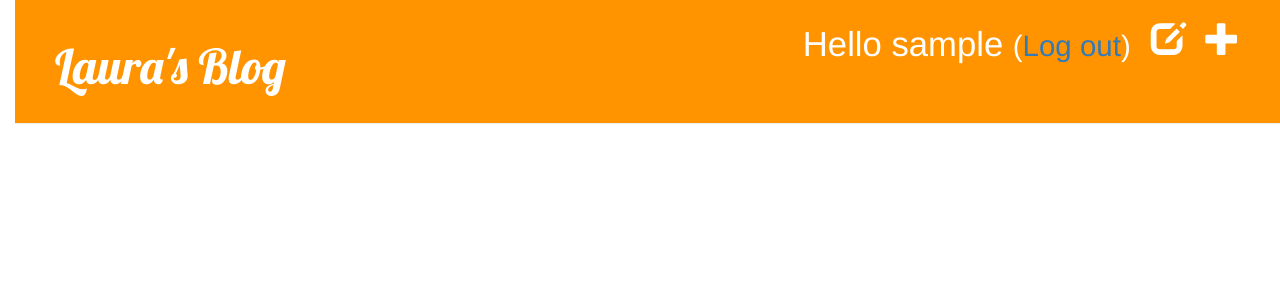
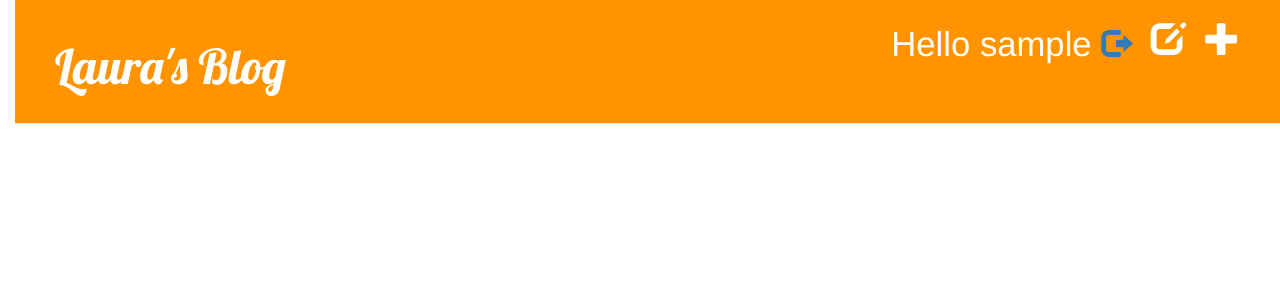
Before and after one commit to laucv/my-first-blog, a Django app: a page that uses blog/templates/blog/base.html in a window 1280 px wide. Shown: the top 300 px of the page. Run offline with Django 3.2, Linux system fonts and the light colour scheme; the visitor is signed in with stand-in values (Sample User, id 1); data that the repository does not hold is empty; some libraries are stand-ins or nearby versions.

Commit message:
actualizacion iconos login, logout

```diff
--- a/blog/forms.py
+++ b/blog/forms.py
@@ -7,6 +7,7 @@ class PostForm(forms.ModelForm):
     class Meta:
         model = Post
         fields = ('title', 'text',)
+
 class CommentForm(forms.ModelForm):
 
     class Meta:
--- a/blog/templates/blog/base.html
+++ b/blog/templates/blog/base.html
@@ -12,9 +12,9 @@
         {% if user.is_authenticated %}
           <a href="{% url 'post_new' %}" class="top-menu"><span class="glyphicon glyphicon-plus"></span></a>
           <a href="{% url 'post_draft_list' %}" class="top-menu"><span class="glyphicon glyphicon-edit"></span></a>
-          <p class="top-menu">Hello {{ user.username }} <small>(<a href="{% url 'logout' %}">Log out</a>)</small></p>
+          <p class="top-menu">Hello {{ user.username }} <small><a href="{% url 'logout' %}"><span class="glyphicon glyphicon-log-out"></span></a></small></p>
         {% else %}
-        <a href="{% url 'login' %}" class="top-menu"><span class="glyphicon glyphicon-lock"></span></a>
+        <a href="{% url 'login' %}" class="top-menu"><span class="glyphicon glyphicon-log-in"></span></a>
         {% endif %}
         <h1><a href="/">Laura's Blog</a></h1>
       </div>
--- a/mysite/urls.py
+++ b/mysite/urls.py
@@ -1,6 +1,5 @@
 from django.conf.urls import include, url
 from django.contrib import admin
-
 from django.contrib.auth import views
 
 urlpatterns = [
```
Also changed, not shown: blog/migrations/0004_auto_20180731_2205.py (added), blog/migrations/0005_auto_20180731_2209.py (added), blog/views.py (line endings or trailing spaces).
